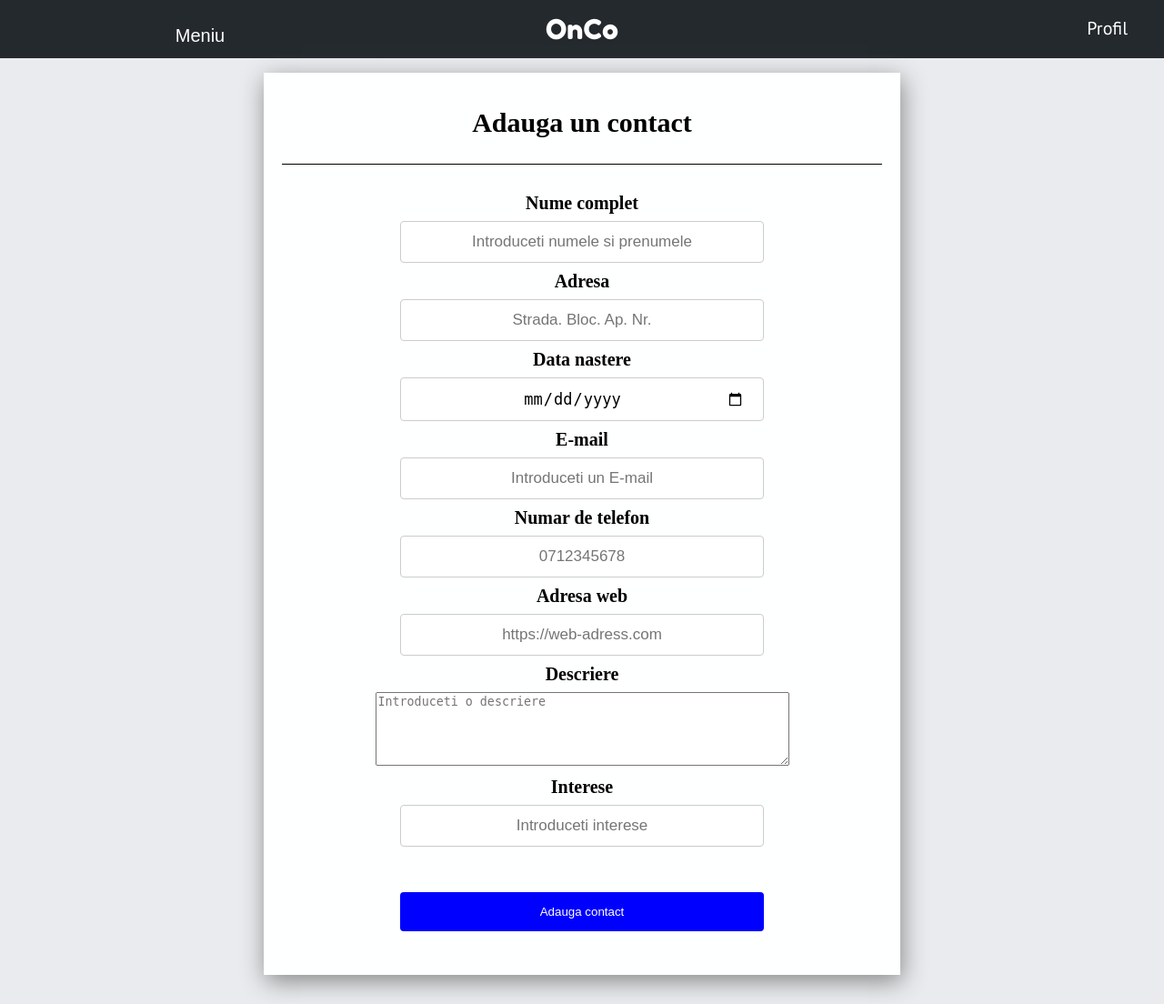
After one commit to CodrutIftimie/OnCo, a PHP site: page /add_contact.html in a window 1280 px wide. The commit adds this page. Shown: the whole page at 91% size. Run offline with PHP 8.4, Linux system fonts and the light colour scheme.

Commit message:
add_contact + updates

```diff
--- /dev/null
+++ b/add_contact.html
@@ -0,0 +1,74 @@
+<!DOCTYPE html>
+<html lang="en">
+
+<head>
+    <meta charset="UTF-8">
+    <meta name="viewport" content="width=device-width, initial-scale=1.0">
+    <meta http-equiv="X-UA-Compatible" content="ie=edge">
+    <link href="https://fonts.googleapis.com/css?family=Roboto" rel="stylesheet">
+    <link href="https://fonts.googleapis.com/css?family=Fredoka+One" rel="stylesheet">
+    <link href="https://fonts.googleapis.com/css?family=PT+Sans" rel="stylesheet">
+    <link href="styles//reseter.css" rel="stylesheet">
+    <link href="/styles/add_contact.css" rel="stylesheet">
+    <link href="/styles/navigation.css" rel="stylesheet">
+
+    <title>Adaugare Contact</title>
+</head>
+
+<body>
+    <nav>
+        <div class="navigation-bar">
+            <button id="show-slider" onclick="showSlider()">Meniu</button>
+            <h5 id="website-name">OnCo</h5>
+            <a href="profile.html">Profil</a>
+        </div>
+        <div id="left-slider" class="slider">
+            <section>
+                <button onclick="closeSlider()">❌</button>
+            </section>
+            <a href="index.html">Acasa</a>
+            <a href="add_contact.html">Adauga un contact</a>
+            <a href="#">Option 3</a>
+            <a href="#">Option 4</a>
+            <a href="#">Option 5</a>
+            <a href="#">Option 6</a>
+            <a href="#">Option 7</a>
+            <a href="#">Delogare</a>
+        </div>
+    </nav>
+    <div class="card">
+
+        <div id="add_contact">
+
+            <h1>Adauga un contact</h1>
+
+            <form action="#">
+                <label for="nume_prenume">Nume complet</label><br>
+                <input id="nume_prenume" type="text" name="name" placeholder="Introduceti numele si prenumele"><br>
+                <label for="adresa">Adresa</label><br>
+                <input id="adresa" type="text" name="adresa" placeholder="Strada. Bloc. Ap. Nr."><br>
+                <label for="data_nastere">Data nastere</label><br>
+                <input id="data_nastere" type="date" name="data_nastere"><br>
+                <label for="email">E-mail</label><br>
+                <input id="email" type="email" name="email" placeholder="Introduceti un E-mail"><br>
+                <label for="nr_telefon">Numar de telefon</label><br>
+                <input id="nr_telefon" type="text" name="nr_telefon" placeholder="0712345678"><br>
+                <label for="adresa_web">Adresa web</label><br>
+                <input id="adresa_web" type="text" name="adresa_web" placeholder="https://web-adress.com"><br>
+                <label for="descriere">Descriere</label><br>
+                <textarea id="descriere" cols="54" rows="5" placeholder="Introduceti o descriere"></textarea><br>
+                <label for="interese">Interese</label><br>
+                <input id="interese" type="text" name="interese" placeholder="Introduceti interese"><br>
+
+
+
+
+                <br><br>
+                <button type="submit" value="adauga_contact">Adauga contact</button><br>
+
+            </form>
+        </div>
+    </div>
+</body>
+
+</html>
--- a/profile.html
+++ b/profile.html
@@ -26,14 +26,14 @@
             <section>
                 <button onclick="closeSlider()">❌</button>
             </section>
-            <a href="index.html">Home</a>
-            <a href="#">Option 2</a>
+            <a href="index.html">Acasa</a>
+            <a href="add_contact.html">Adauga un contact</a>
             <a href="#">Option 3</a>
             <a href="#">Option 4</a>
             <a href="#">Option 5</a>
             <a href="#">Option 6</a>
             <a href="#">Option 7</a>
-            <a href="#">Option 8</a>
+            <a href="#">Delogare</a>
         </div>
     </nav>
     <div class="top">
--- /dev/null
+++ b/styles/add_contact.css
@@ -0,0 +1,84 @@
+.card {
+    border: 1px;
+    font-weight: bold;
+    width: 700px;
+    left: 50%;
+    margin-top: 5em;
+    margin-bottom: 2em;
+    transform: translateX(-50%);
+    background-color: #feffff;
+    position: relative;
+}
+
+label {
+    font-size: 20px;
+}
+
+h1 {
+    padding: 0px 10px 30px 10px;
+    border-bottom: 1px solid;
+    font-size: 30px;
+}
+
+form {
+    margin-top: 2em;
+}
+
+textarea {
+    margin: 10px 0;
+}
+
+input {
+    text-align: center;
+    width: 400px;
+    padding: 12px 20px;
+    margin: 10px 0;
+    border: 1px solid #ccc;
+    border-radius: 4px;
+    box-sizing: border-box;
+    font-size: 17px;
+    text-align: center;
+}
+
+button {
+    width: 400px;
+    background-color: #0000FF;
+    color: white;
+    padding: 14px 20px;
+    margin: 8px 0;
+    border: none;
+    border-radius: 4px;
+    cursor: pointer;
+    text-align: center;
+}
+
+button:hover {
+    background-color: #00008B
+}
+
+.card #add_contact {
+    box-shadow: 2px 7px 25px #888888;
+    padding: 40px 20px;
+    height: 100%;
+    text-align: center;
+    height: 75%;
+}
+
+body {
+    background-color: #e9ebee
+}
+
+@media screen and (max-width:420px) {
+    input {
+        width: 100%;
+    }
+    button {
+        width: 100%
+    }
+    .card {
+        width: 100%;
+    }
+    textarea {
+        width: 100%;
+    }
+}
```
Also changed, not shown: login_register.html (+11 -2 lines), styles/login_register.css (+18 -2 lines).
